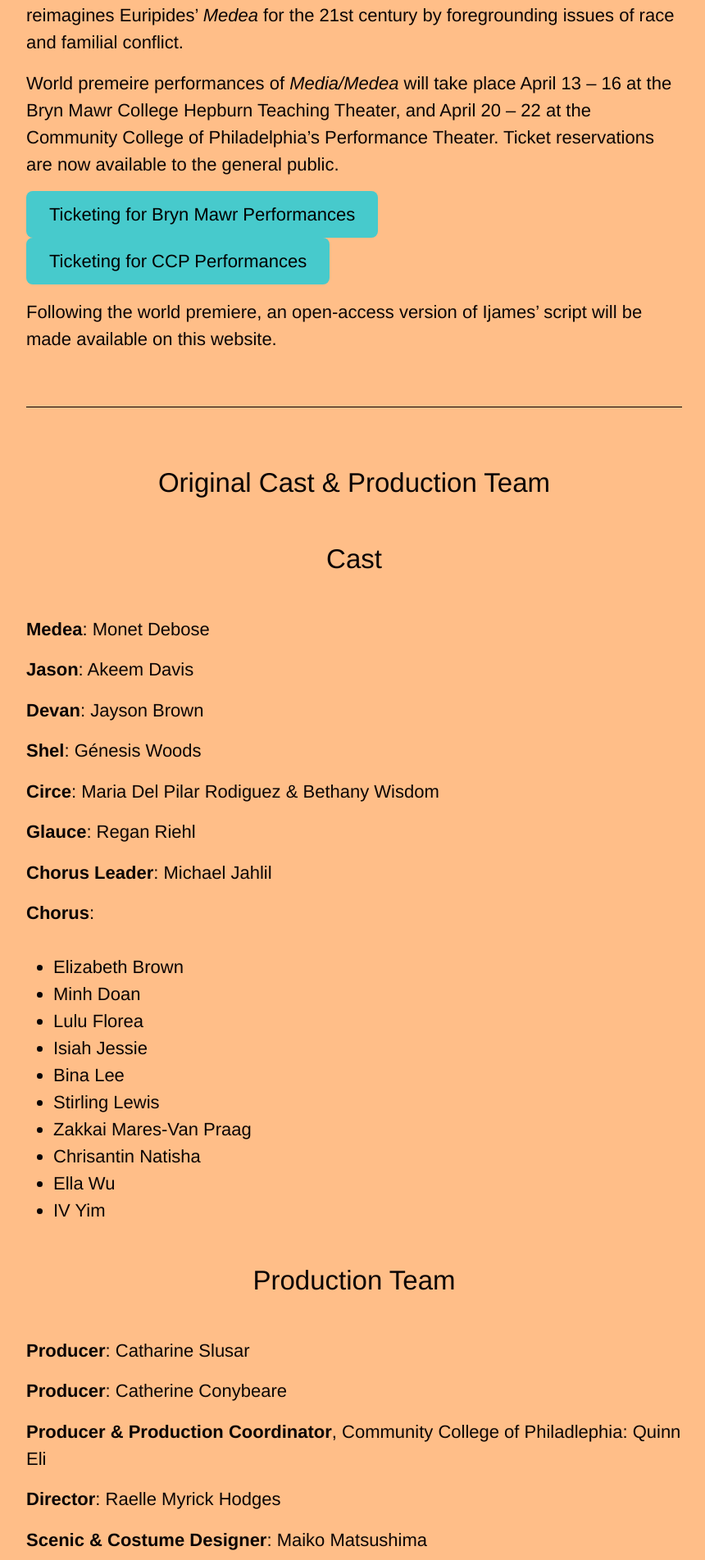
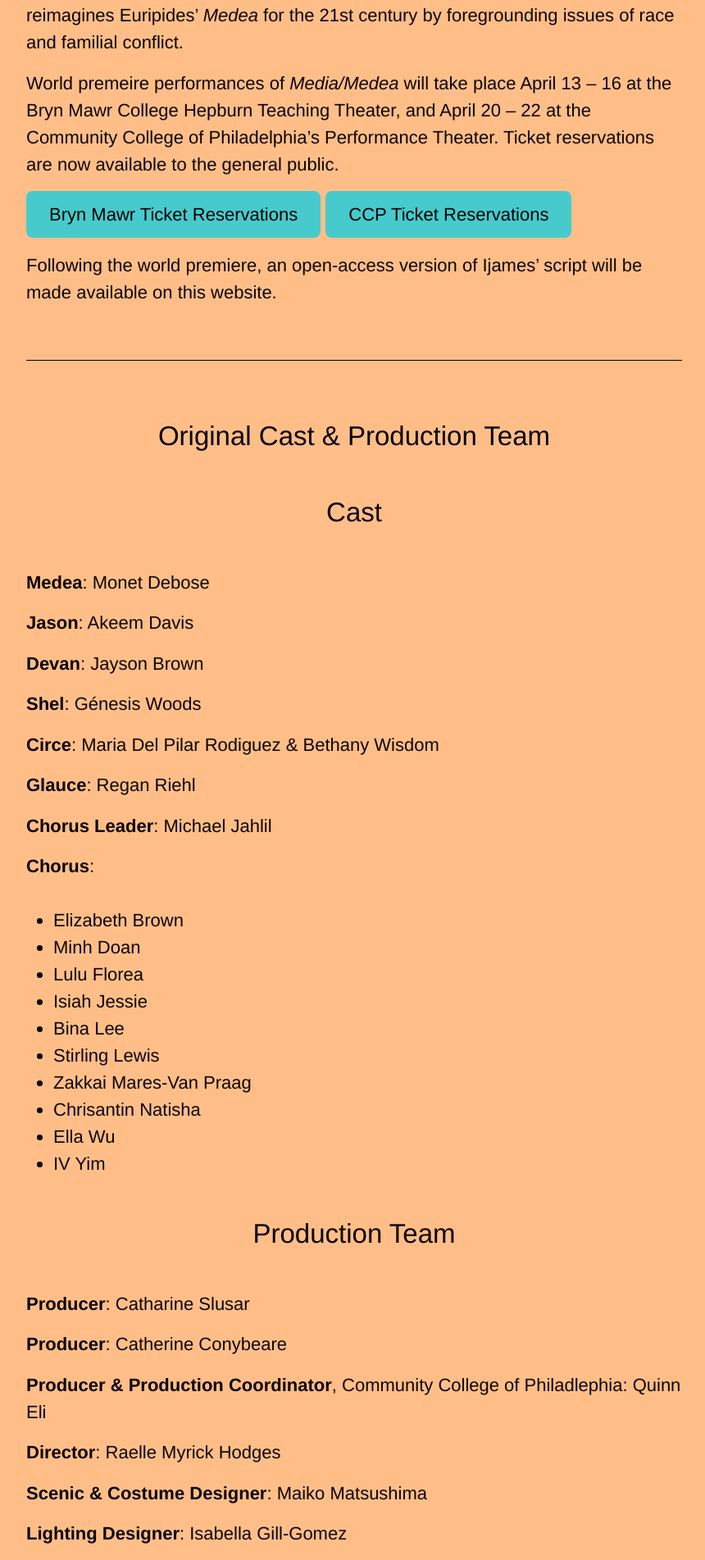
Before and after one commit to digbmc/media-medea, a Jekyll site: the page built from play.md, in a window 1280 px wide. Shown: the part 470-2373 px from the top of the page at 82% size, without its empty margins (208-1068 px from the left). Built offline with Jekyll 4.4.1, drawn with Linux system fonts in a browser that asks for light colours.

Commit message:
shorten button text

```diff
--- a/play.md
+++ b/play.md
@@ -8,8 +8,8 @@ permalink: /play/
 
 World premeire performances of *Media/Medea* will take place April 13 – 16 at the Bryn Mawr College Hepburn Teaching Theater, and April 20 – 22 at the Community College of Philadelphia’s Performance Theater. Ticket reservations are now available to the general public.
 
-<a href='https://brynmawrarts.ticketleap.com/medea/' target="_blank"><button>Ticketing for Bryn Mawr Performances</button></a>
-<a href='https://community-college-of-philadelphia.ticketleap.com/media-medea/' target="_blank"><button>Ticketing for CCP Performances</button></a>
+<a href='https://brynmawrarts.ticketleap.com/medea/' target="_blank"><button>Bryn Mawr Ticket Reservations</button></a>
+<a href='https://community-college-of-philadelphia.ticketleap.com/media-medea/' target="_blank"><button>CCP Ticket Reservations</button></a>
 
 Following the world premiere, an open-access version of Ijames' script will be made available on this website.
 
```
